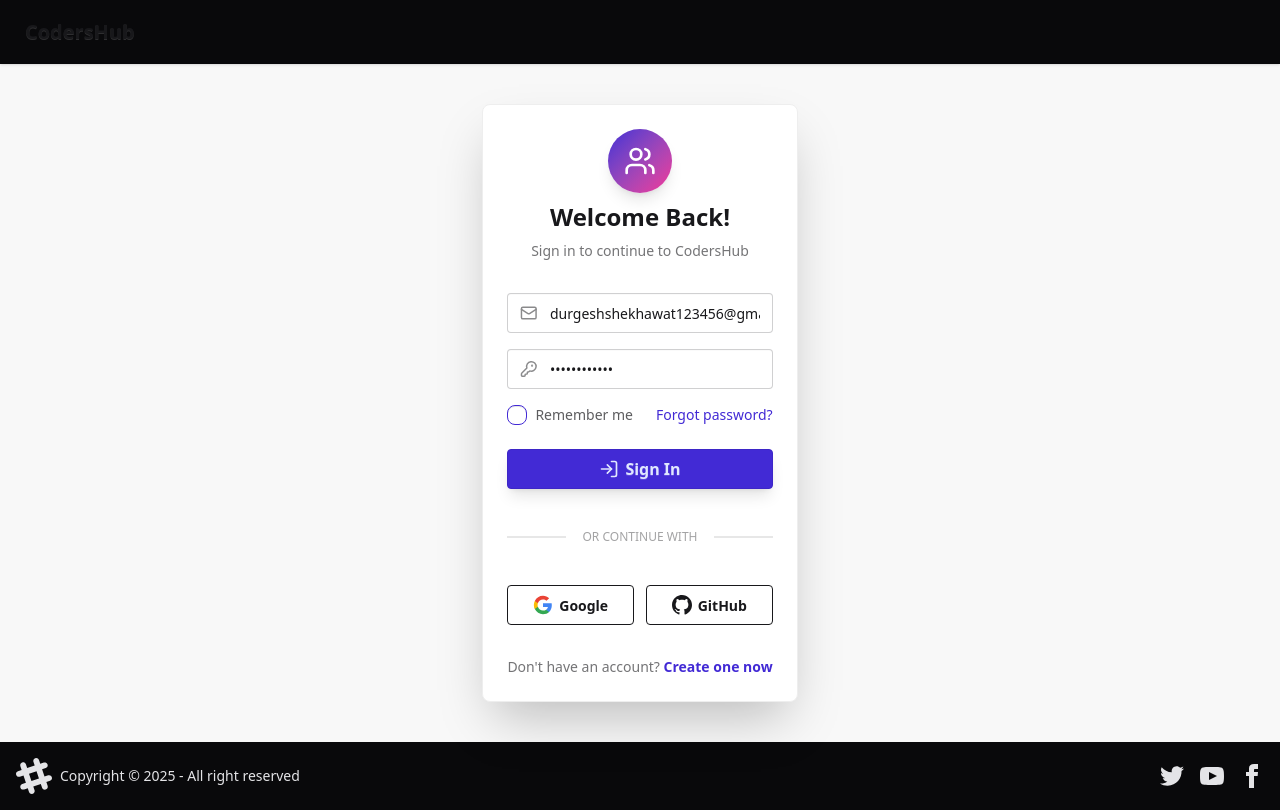
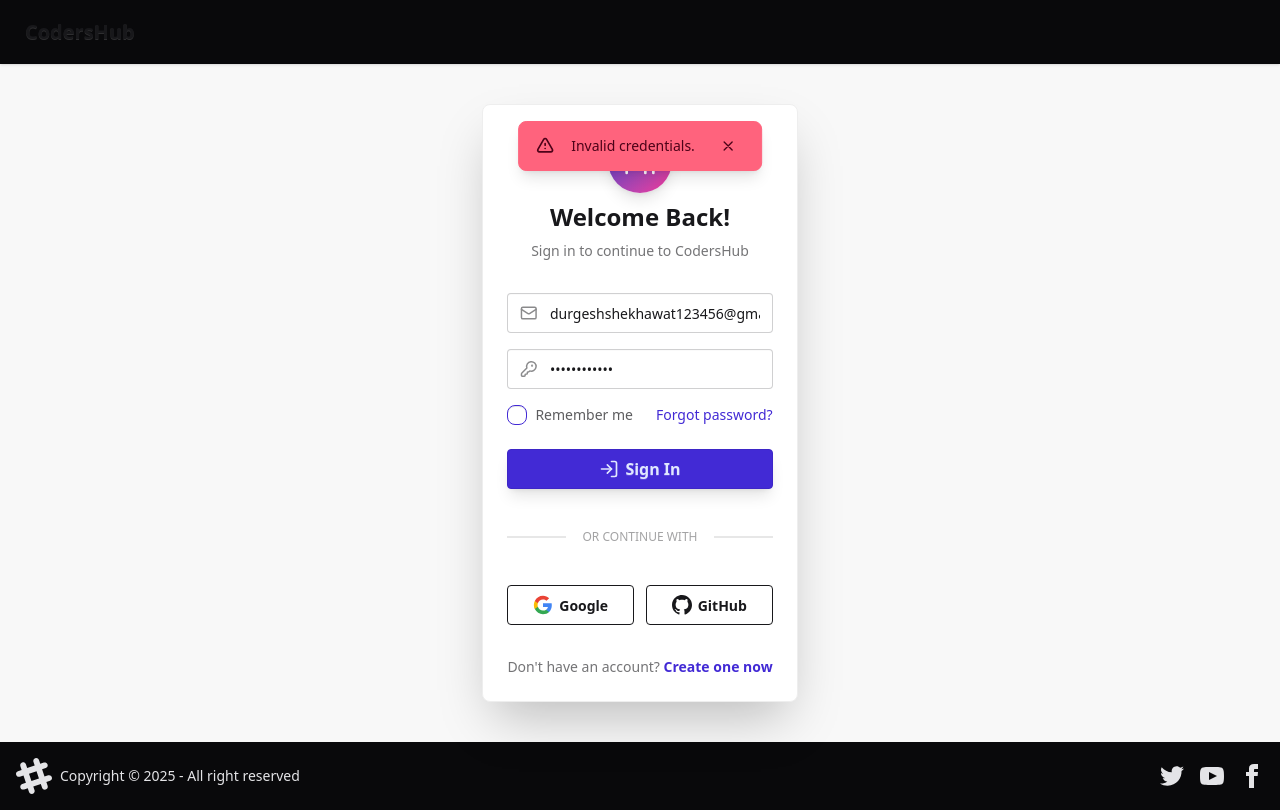
Before and after one commit to durgeshhhhhhh/codershub-frontend, a React (Vite) app: page /login in a window 1280 px wide. Both pictures are taken after a click on the button "Sign In". Built offline with nearby package versions, Linux system fonts and the light colour scheme; no server answers.

Commit message:
feat: add logout feature, login error toast & fix navbar dropdown

```diff
--- a/src/component/Login.jsx
+++ b/src/component/Login.jsx
@@ -8,11 +8,13 @@
 const Login = () => {
   const [emailId, setEmailId] = useState("durgeshshekhawat123456@gmail.com");
   const [password, setPassword] = useState("Durgesh@1511");
+  const [error, setError] = useState("");
   const dispatch = useDispatch();
   const navigate = useNavigate();
 
   const handleLogin = async (e) => {
     e.preventDefault();
+    setError("");
     try {
       const res = await axios.post(
         BASE_URL + "/login",
@@ -27,7 +29,7 @@
       dispatch(addUser(res.data));
       navigate("/");
     } catch (error) {
-      console.error(error);
+      setError(error?.response?.data || "Invalid credentials.");
     }
   };
 
@@ -60,6 +62,48 @@
               Sign in to continue to CodersHub
             </p>
           </div>
+
+          {error && (
+            <div className="toast toast-top toast-center z-50">
+              <div className="alert alert-error shadow-lg">
+                <svg
+                  xmlns="http://www.w3.org/2000/svg"
+                  className="h-5 w-5 shrink-0"
+                  fill="none"
+                  viewBox="0 0 24 24"
+                  stroke="currentColor"
+                >
+                  <path
+                    strokeLinecap="round"
+                    strokeLinejoin="round"
+                    strokeWidth="2"
+                    d="M12 9v2m0 4h.01m-6.938 4h13.856c1.54 0 2.502-1.667 1.732-3L13.732 4c-.77-1.333-2.694-1.333-3.464 0L3.34 16c-.77 1.333.192 3 1.732 3z"
+                  />
+                </svg>
+                <span>{error}</span>
+                <button
+                  type="button"
+                  className="btn btn-ghost btn-xs"
+                  onClick={() => setError("")}
+                >
+                  <svg
+                    xmlns="http://www.w3.org/2000/svg"
+                    className="h-4 w-4"
+                    fill="none"
+                    viewBox="0 0 24 24"
+                    stroke="currentColor"
+                  >
+                    <path
+                      strokeLinecap="round"
+                      strokeLinejoin="round"
+                      strokeWidth="2"
+                      d="M6 18L18 6M6 6l12 12"
+                    />
+                  </svg>
+                </button>
+              </div>
+            </div>
+          )}
 
           <form className="flex flex-col gap-4" onSubmit={handleLogin}>
             <div className="form-control">
--- a/src/component/NavBar.jsx
+++ b/src/component/NavBar.jsx
@@ -1,19 +1,33 @@
-import { useSelector } from "react-redux";
-import { Link } from "react-router";
+import { useDispatch, useSelector } from "react-redux";
+import { Link, useNavigate } from "react-router";
+import { BASE_URL } from "../utils/constant";
+import axios from "axios";
+import { removeUser } from "../utils/userSlice";
 
 const NavBar = () => {
   const user = useSelector((store) => store.user);
+  const navigate = useNavigate();
+  const dispatch = useDispatch();
 
-  const handleLogout = () => {};
+  const handleLogout = async () => {
+    try {
+      await axios.post(BASE_URL + "/logout", {}, { withCredentials: true });
+      dispatch(removeUser());
+      navigate("/login");
+    } catch (error) {
+      console.log(error);
+    }
+  };
 
   return (
     <div className="navbar bg-neutral shadow-sm">
       <div className="flex-1">
         <Link to="/" className="btn btn-ghost text-xl">
           CodersHub
-        </Link >
+        </Link>
       </div>
       {user && <p>welcome, {user.firstName}</p>}
+      {user && (
         <div className="flex gap-2">
           <div className="dropdown dropdown-end mx-2">
             <div
@@ -21,11 +35,9 @@
               role="button"
               className="btn btn-ghost btn-circle avatar"
             >
-            {user && (
               <div className="w-10 rounded-full">
                 <img alt="User Photo" src={user.photoUrl} />
               </div>
-            )}
             </div>
             <ul
               tabIndex="-1"
@@ -41,11 +53,12 @@
                 <Link>Settings</Link>
               </li>
               <li>
-              <Link to="/logout">Logout</Link>
+                <Link onClick={handleLogout}>Logout</Link>
               </li>
             </ul>
           </div>
         </div>
+      )}
     </div>
   );
 };
```
Also changed, not shown: 1 other file (tests, documents, lock files or other folders). Lines whose indentation alone changed are shown as unchanged.
